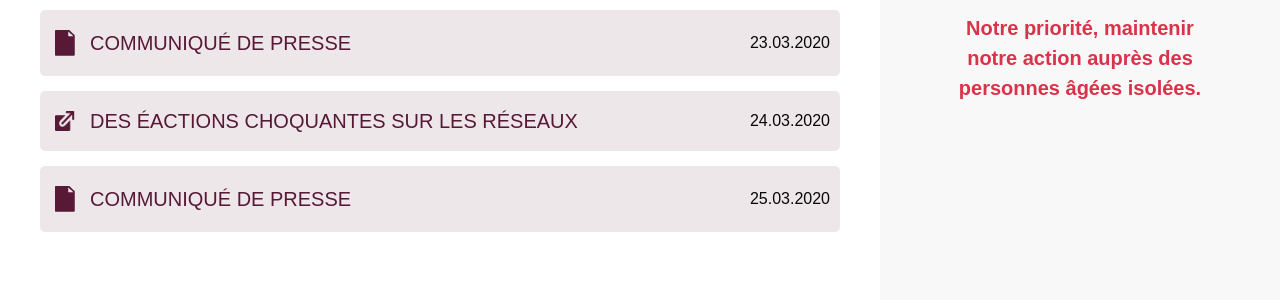
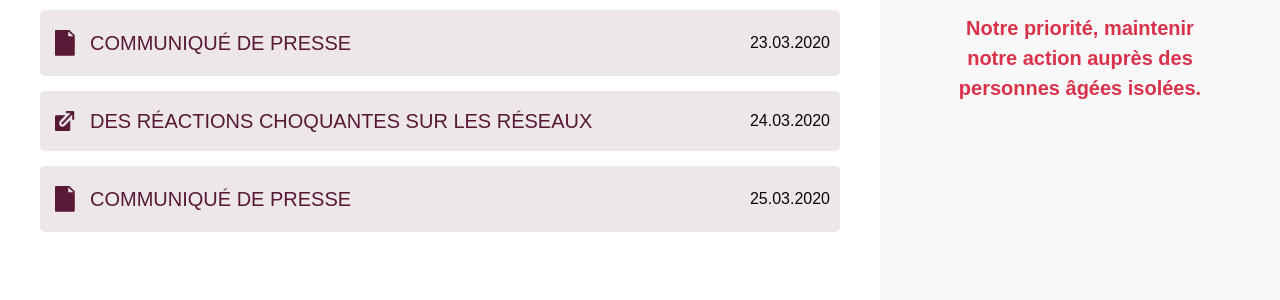
Before and after one commit to adfinitas-app/covid-pfp, a Jekyll site: the page built from liens.html, in a window 1280 px wide and 1139 px high. Shown: the part 487-787 px from the top of the window. Built offline with Jekyll 4.4.1, drawn with Linux system fonts in a browser that asks for light colours; nearby versions of some CDN libraries.

Commit message:
Updated '_data/links.yml' via CloudCannon

```diff
--- a/_data/links.yml
+++ b/_data/links.yml
@@ -6,7 +6,7 @@ links:
   date: '23.03.2020'
   isHighlighted: true
 -
-  type: 'Des éactions choquantes sur les réseaux'
+  type: 'Des réactions choquantes sur les réseaux'
   url: 'https://www.petitsfreresdespauvres.fr/informer/nos-actualites/coronavirus-des-reactions-choquantes-sur-les-reseaux-sociaux'
   picto: 'assets/img/picto_lien.png'
   date: '24.03.2020'
```
